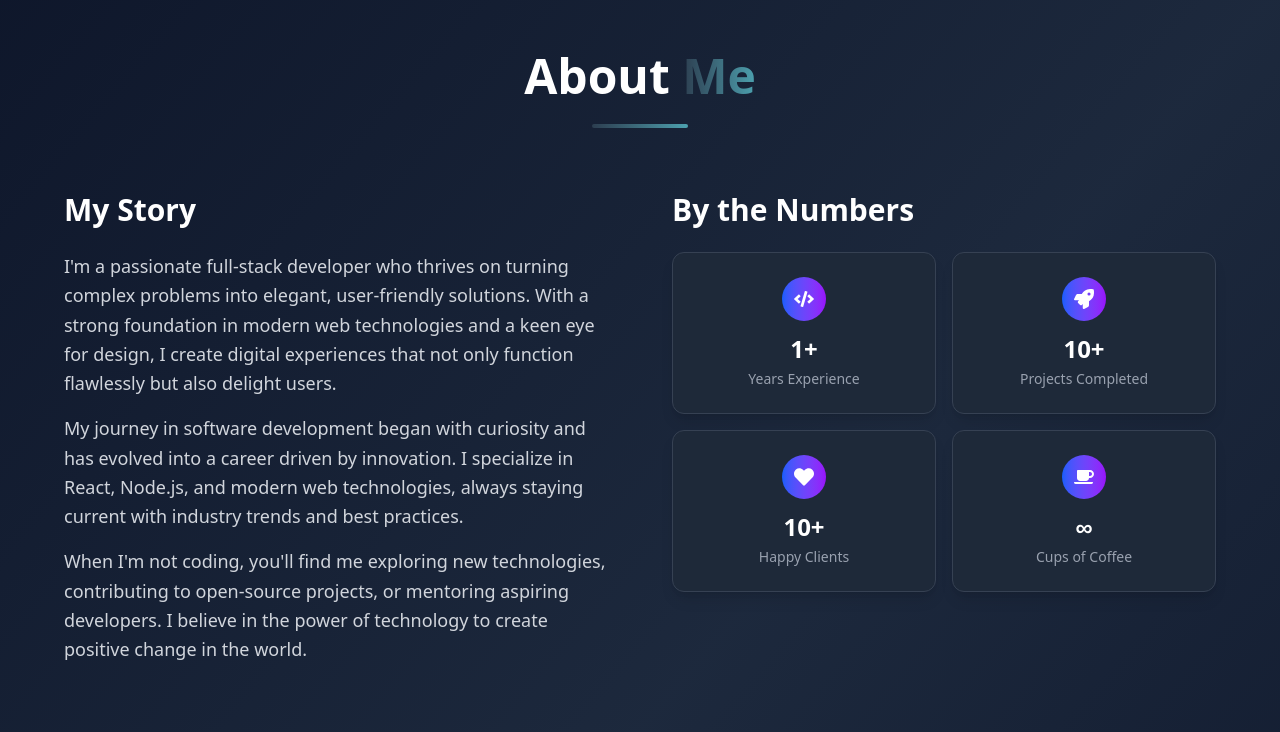
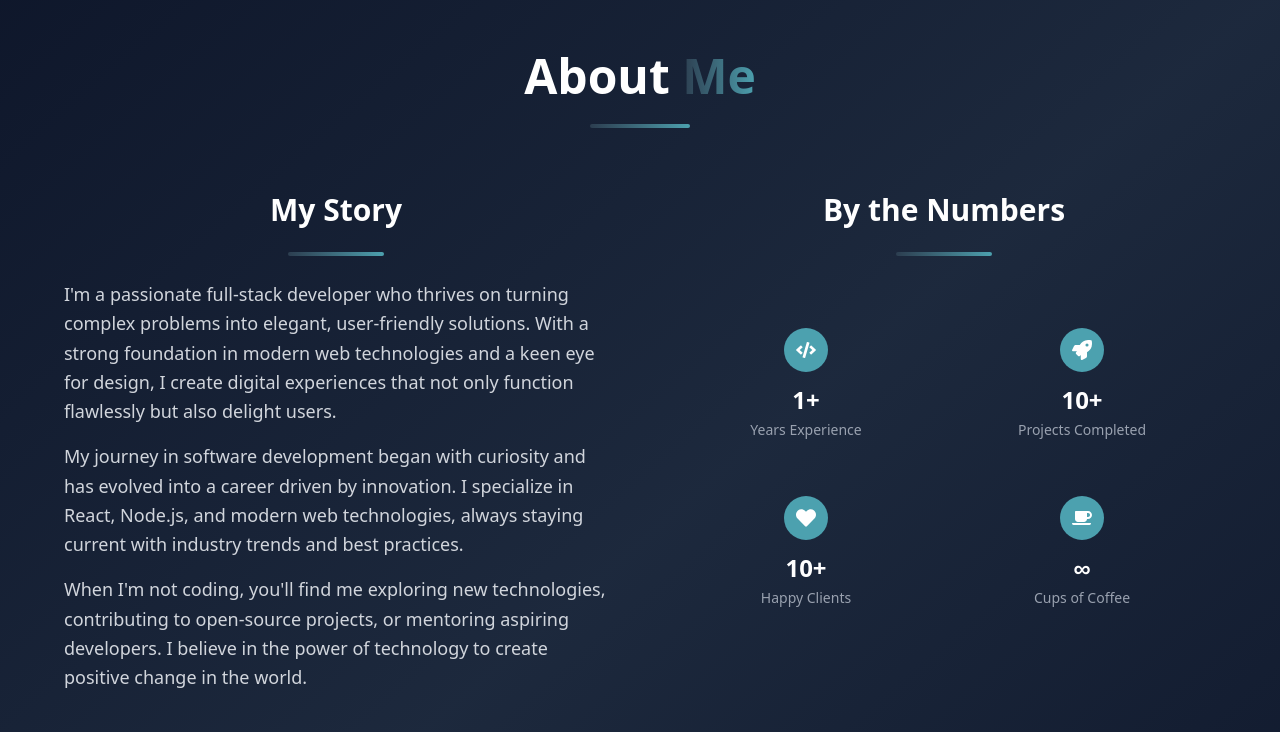
Before and after one commit to farhanrahman0027/My-Portfolio, a React (Vite) app: page / in a window 1280 px wide. Shown: the part 860-1592 px from the top of the page. Built offline with nearby package versions, Linux system fonts and the light colour scheme.

Commit message:
upadte the about section

```diff
--- a/src/components/About.jsx
+++ b/src/components/About.jsx
@@ -118,7 +118,7 @@ const About = () => {
             <motion.div
               className="w-24 h-1 bg-gradient-to-r from-[#2c3e50] to-[#4ca1af] mx-auto rounded-full"
               initial={{ width: 0 }}
-              animate={isInView ? { width: 96 } : { width: 0 }}
+              animate={isInView ? { width: 100 } : { width: 0 }}
               transition={{ duration: 0.8, delay: 0.5 }}
             />
           </motion.div>
@@ -128,12 +128,18 @@ const About = () => {
             {/* Story Section */}
             <motion.div variants={itemVariants} className="space-y-6">
               <h3
-                className={`text-2xl lg:text-3xl font-bold mb-6 ${
+                className={`text-2xl lg:text-3xl font-bold mb-6 flex justify-center ${
                   darkMode ? "text-white" : "text-gray-900"
                 }`}
               >
                 My Story
               </h3>
+               <motion.div
+              className="w-24 h-1 bg-gradient-to-r from-[#2c3e50] to-[#4ca1af] mx-auto rounded-full"
+              initial={{ width: 0 }}
+              animate={isInView ? { width: 96 } : { width: 0 }}
+              transition={{ duration: 0.8, delay: 0.5 }}
+            />
               <div className="space-y-4">
                 <p
                   className={`text-lg leading-relaxed ${
@@ -167,28 +173,34 @@ const About = () => {
             </motion.div>
 
             {/* Stats Section */}
-            <motion.div variants={itemVariants} className="space-y-6">
+            <motion.div variants={itemVariants} className="space-y-6 ">
               <h3
-                className={`text-2xl lg:text-3xl font-bold mb-6 ${
+                className={`text-2xl lg:text-3xl font-bold mb-6 flex justify-center ${
                   darkMode ? "text-white" : "text-gray-900"
                 }`}
               >
                 By the Numbers
               </h3>
-              <div className="grid grid-cols-2 gap-4">
+               <motion.div
+              className="w-24 h-1 bg-gradient-to-r from-[#2c3e50] to-[#4ca1af] mx-auto rounded-full"
+              initial={{ width: 0 }}
+              animate={isInView ? { width: 96 } : { width: 0 }}
+              transition={{ duration: 0.8, delay: 0.5 }}
+            />
+              <div className="grid grid-cols-2 gap-2 mt-12">
                 {stats.map((stat, index) => (
                   <motion.div
                     key={index}
                     variants={cardVariants}
                     whileHover={{ scale: 1.05, y: -5 }}
-                    className={`p-6 rounded-xl shadow-lg transition-all duration-300 ${
+                    className={`p-6 transition-all duration-300 ${
                       darkMode
-                        ? "bg-gray-800 border border-gray-700"
-                        : "bg-white border border-gray-200"
+                        ?""
+                        : "bg-white "
                     }`}
                   >
                     <div className="flex flex-col items-center text-center">
-                      <div className="p-3 rounded-full bg-gradient-to-r from-blue-600 to-purple-600 text-white mb-3">
+                      <div className="p-3 rounded-full bg-[#4ca1af] text-white mb-3">
                         <stat.icon size={20} />
                       </div>
                       <div
@@ -213,7 +225,7 @@ const About = () => {
           </div>
 
           {/* Values Section */}
-          <motion.div variants={itemVariants} className="mb-16">
+          {/* <motion.div variants={itemVariants} className="mb-16">
             <h3
               className={`text-2xl lg:text-3xl font-bold text-center mb-12 ${
                 darkMode ? "text-white" : "text-gray-900"
@@ -259,7 +271,7 @@ const About = () => {
                 </motion.div>
               ))}
             </div>
-          </motion.div>
+          </motion.div> */}
 
           {/* Call to Action */}
           <motion.div
```
